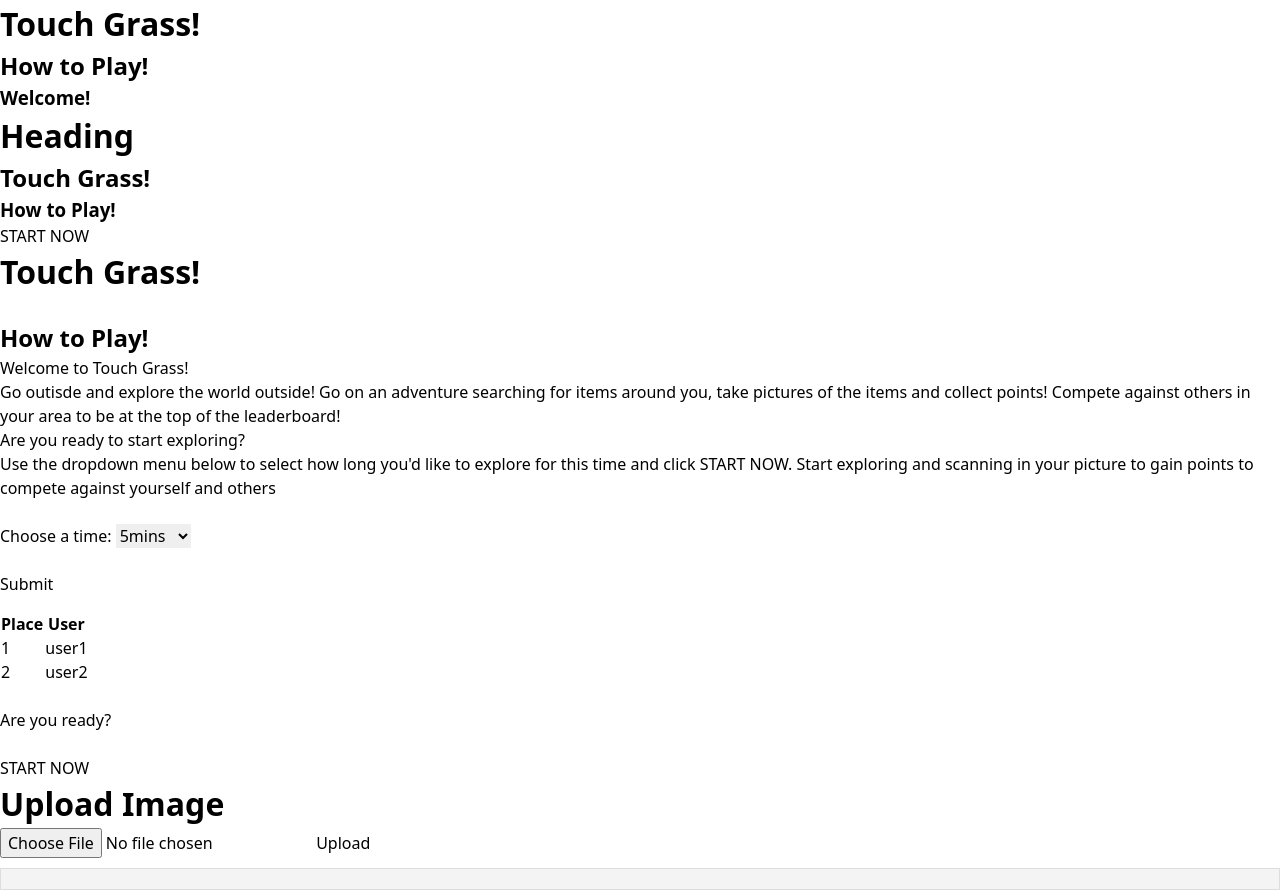
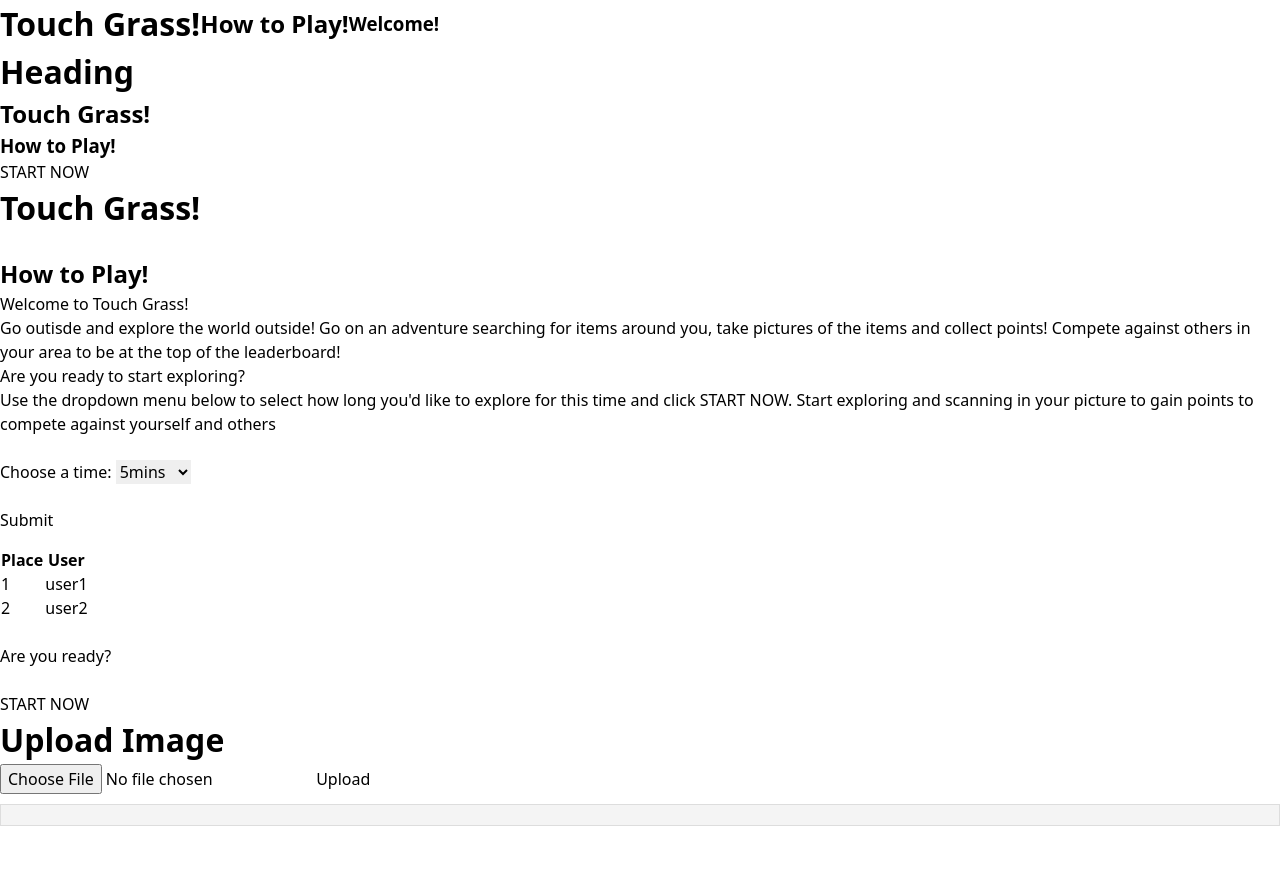
Before and after one commit to greend0104/Touch-Grass--Durhack-24-25, a website: page index.html in a window 1280 px wide. After the commit the page ends 826 px from the top, so only its background shows below. Drawn offline with Linux system fonts and the light colour scheme.

Commit message:
Tailwind working?

```diff
--- a/index.html
+++ b/index.html
@@ -1,4 +1,5 @@
 <html lang="en">
+
 <head>
 	<meta charset="UTF-8" />
 	<meta name="viewport" content="width=device-width, initial-scale=1.0" />
@@ -16,15 +17,14 @@
 	</style>
 </head>
 
-  <body class="h-screen grid place-items-center bg-gray-100">
-    <div class="text-center">
-        <h1 class="text-6xl font-bold mb-4">Touch Grass!</h1>
+<body>
+	<div class="flex items-center">
+		<div><h1 class="text-6xl font-bold mb-4">Touch Grass!</h1></div>
+
 		<h2 class="text-5xl mb-4">How to Play!</h2>
 		<h3 class="text-4xl mb-4">Welcome!</h3>
 	</div>
-</body>
 
-  <body>
 
 	<div class="flex-col text-center">
 		<h1 class="font-bold mb-4">Heading</h1>
@@ -42,16 +42,18 @@
 	</div>
 
 
-        <h1 >Touch Grass!</h1>
+	<h1>Touch Grass!</h1>
 
 	<br>
 
 	<h2>How to Play!</h2>
 
 	<p class="text-2xl">Welcome to Touch Grass!<br>
-            Go outisde and explore the world outside! Go on an adventure searching for items around you, take pictures of the items and collect points! Compete against others in your area to be at the top of the leaderboard!<br>
+		Go outisde and explore the world outside! Go on an adventure searching for items around you, take pictures of
+		the items and collect points! Compete against others in your area to be at the top of the leaderboard!<br>
 		Are you ready to start exploring?<br>
-            Use the dropdown menu below to select how long you'd like to explore for this time and click START NOW. Start exploring and scanning in your picture to gain points to compete against yourself and others<br>
+		Use the dropdown menu below to select how long you'd like to explore for this time and click START NOW. Start
+		exploring and scanning in your picture to gain points to compete against yourself and others<br>
 	</p>
 
 	<br>
@@ -111,4 +113,5 @@
 	<div id="response"></div>
 	<script src="index.js"></script>
 </body>
+
 </html>
```
Lines whose indentation alone changed are shown as unchanged.
